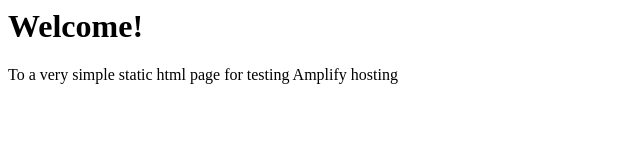
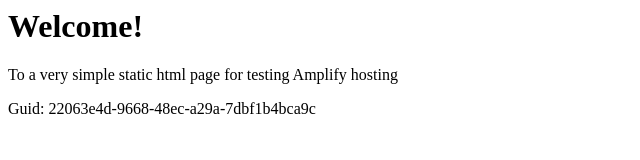
Before and after one commit to aws-aemilia-pdx/Github-PR-Commit-Integration-Test-DoNotTouch-GitHubAutoBuildCanaryTest-v1-beta-us-west-2, a website: page src/index.html in a window 1280 px wide. Shown: the whole page, without its empty margins (0-640 px from the left). Drawn offline with Linux system fonts and the light colour scheme.

Commit message:
commit from integ tests

```diff
--- a/src/index.html
+++ b/src/index.html
@@ -1,3 +1,5 @@
+
+
 <html lang="en">
 
 <head>
@@ -10,6 +12,6 @@
 <body>
     <h1>Welcome!</h1>
     <p>To a very simple static html page for testing Amplify hosting</p>
-</body>
+    <p>Guid: 22063e4d-9668-48ec-a29a-7dbf1b4bca9c</p></body>
 
 </html>
```
